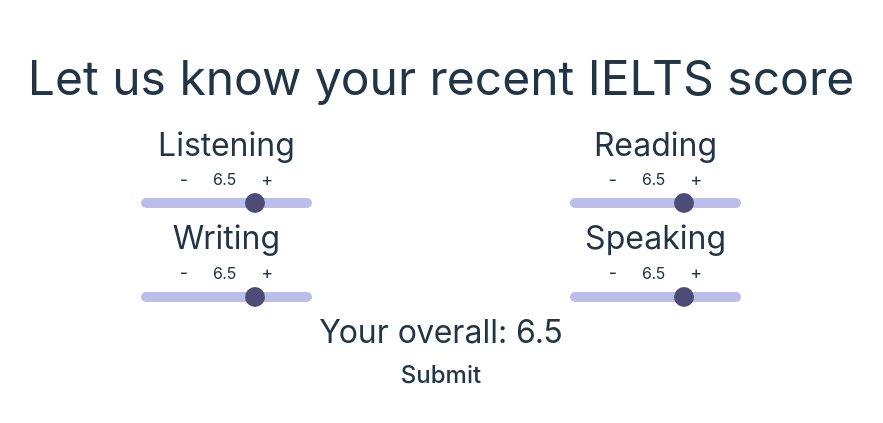
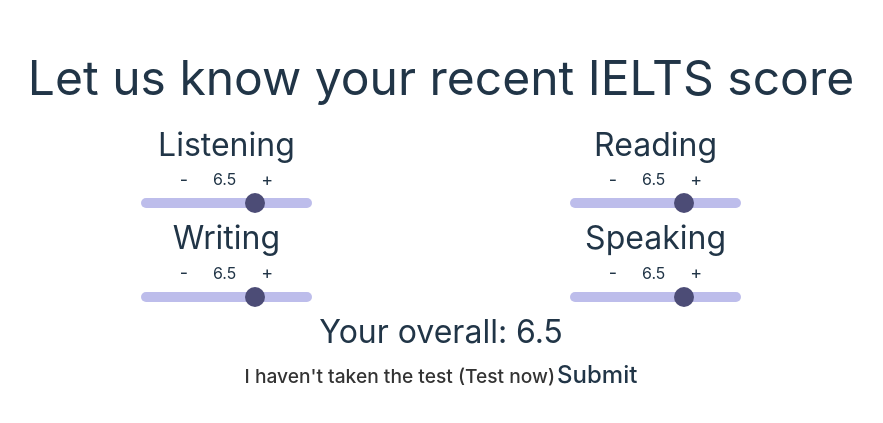
Before and after one commit to kanadetakamiya/thangdeptrai, a React (Vite) app: page / in a window 1280 px wide. Shown: the part 185-608 px from the top of the page, without its empty margins (199-1082 px from the left). Built offline with nearby package versions, Linux system fonts and the light colour scheme.

Commit message:
modified:   src/App.tsx

```diff
--- a/src/App.tsx
+++ b/src/App.tsx
@@ -2,7 +2,7 @@
 import { Router, Route, Link } from "wouter";
 import "./App.css";
 
-function Home() {
+function home() {
   const [lisScore, setLisScore] = useState(6.5);
   const [readScore, setReadScore] = useState(6.5);
   const [writeScore, setWriteScore] = useState(6.5);
@@ -231,14 +231,36 @@
       <h2 style={{ fontSize: "xx-large" }}>
         Your overall: {(Math.round(totalScore * 10) / 10).toFixed(1)}
       </h2>
-      <button className="submit">
-        <Link to="/about">Submit</Link>
-      </button>
+      <div>
+        <button
+          style={{
+            fontSize: "larger",
+            backgroundColor: "white",
+            cursor: "pointer",
+          }}
+          onClick={() => {}}>
+          <Link to="/test" style={{ color: "#333" }}>
+            I haven't taken the test (Test now)
+          </Link>
+        </button>
+        <button className="submit" style={{ cursor: "pointer" }}>
+          <Link to="/home">Submit</Link>
+        </button>
+      </div>
     </div>
   );
 }
 
-function About() {
+function test() {
+  console.log();
+  return (
+    <div>
+      <h1>Test</h1>
+    </div>
+  );
+}
+
+function placeHolder() {
   return (
     <div>
       <h1>Home</h1>
@@ -248,8 +270,9 @@
 function App() {
   return (
     <Router>
-      <Route path="/" component={Home} />
-      <Route path="/about" component={About} />
+      <Route path="/" component={home} />
+      <Route path="/test" component={test} />
+      <Route path="/home" component={placeHolder} />
     </Router>
   );
 }
```
